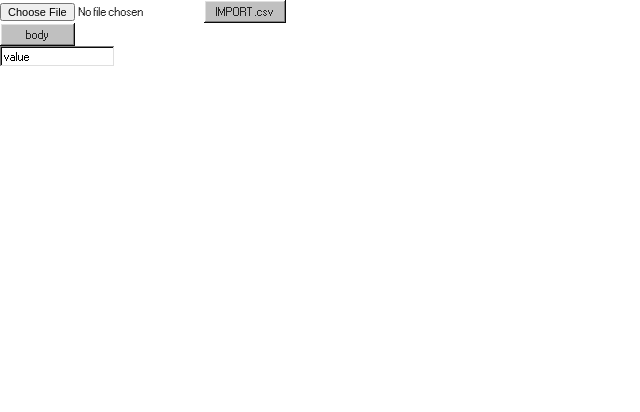
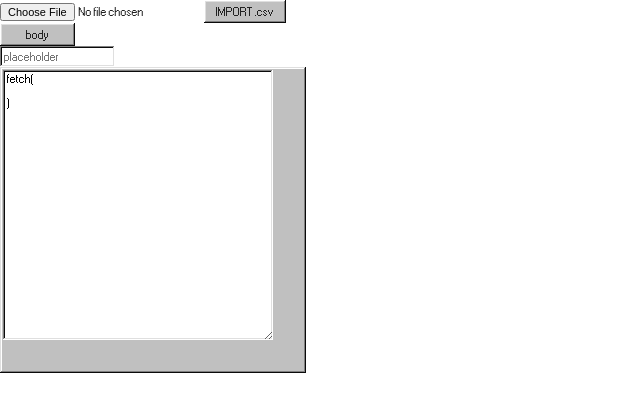
Before and after one commit to mothugget/RequestLooper, a React (Create React App) app in the folder request-looper/: page / in a window 1280 px wide. Shown: the top 412 px of the page, without its empty margins (0-640 px from the left). Built offline with nearby package versions, Linux system fonts and the light colour scheme.

Commit message:
textarea with unmovable fetch function

```diff
--- a/request-looper/src/App.tsx
+++ b/request-looper/src/App.tsx
@@ -1,9 +1,9 @@
-import { FC, useContext, useState } from "react";
+import { useContext } from "react";
 import FileInput from "./components/loopList/LoopListLoader";
 import { LoopData } from "./types/types";
 import { LoopDataContext } from "./contexts/LoopDataContext";
 import Request from "./components/request/Request";
-import "98.css"
+import "98.css";
 
 function App() {
   const { loopList } = useContext(LoopDataContext);
@@ -11,7 +11,7 @@ function App() {
   return (
     <>
       <FileInput />
-      <Request/>
+      <Request />
     </>
   );
 }
--- /dev/null
+++ b/request-looper/src/components/TextArea.tsx
@@ -0,0 +1,42 @@
+import { ChangeEvent } from "react";
+import '../styles/TextArea.css'
+
+
+interface TextAreaProps {
+  type: "text" | "number" | "email" | "password";
+  label: string;
+  value: string | number;
+  name: string;
+  placeholder: string;
+  error: boolean;
+  disabled?: boolean;
+  onChange: (e: ChangeEvent<HTMLTextAreaElement>) => void;
+}
+
+function TextArea({
+  type,
+  label,
+  value,
+  name,
+  placeholder,
+  error,
+  disabled,
+  onChange,
+}: TextAreaProps) {
+  return (
+    <div className={"window "+label+"-textarea-wrapper"}>
+      <textarea
+      className='fit-container'
+        onChange={onChange}
+        id={label}
+        value={value}
+        name={name}
+        placeholder={placeholder}
+        disabled={disabled}
+      />
+      {error && <p className="error">Input filed can't be empty!</p>}
+    </div>
+  );
+}
+
+export default TextArea;
--- a/request-looper/src/components/request/Request.tsx
+++ b/request-looper/src/components/request/Request.tsx
@@ -1,7 +1,8 @@
-import { Dispatch, SetStateAction, useContext, useState } from "react";
+import { Dispatch, SetStateAction, useContext, ChangeEvent } from "react";
 import TextInput from "../TextInput";
 import ToggleShowOptionButton from "./ToggleShowOptionButton";
 import { RequestContext } from "../../contexts/RequestContext";
+import TextArea from "../TextArea";
 
 
 interface RequestInput {
@@ -12,8 +13,15 @@ interface RequestInput {
 
 
 function Request() {
+const{fetchRequest, setFetchRequest} =useContext(RequestContext);
 
-const{fetchRequest, setFetchRequest} =useContext(RequestContext);
+function reqStringValueUpdater(event:ChangeEvent<HTMLTextAreaElement>){
+const updatedReqObject ={...fetchRequest};
+const fetchParameters=event.target.value.slice(8,event.target.value.length-2)
+updatedReqObject.fetchString=fetchParameters;
+setFetchRequest(updatedReqObject);
+}
+
 console.log(fetchRequest.showOptions.body);
   return (
     <div>
@@ -22,12 +30,22 @@ console.log(fetchRequest.showOptions.body);
         error={false}
         type={'text'}
         label={'label'}
-        value={'value'}
+        value={fetchRequest.fetchString}
         name={'name'}
         placeholder={'placeholder'}
         onChange={(e) => console.log(e)}
         disabled={false}
-      ></TextInput>
+      />
+      <TextArea
+              error={false}
+              type={'text'}
+              label={'request-input'}
+              value={'fetch( \n'+fetchRequest.fetchString+'\n)'}
+              name={'name'}
+              placeholder={'placeholder'}
+              onChange={reqStringValueUpdater}
+              disabled={false}
+      />
     </div>
   );
 }
--- /dev/null
+++ b/request-looper/src/styles/TextArea.css
@@ -0,0 +1,9 @@
+.request-input-textarea-wrapper {
+    height: 300px;
+    width: 300px;
+}
+
+.fit-container{
+    height: 90%;
+    width: 90%;
+}
```
